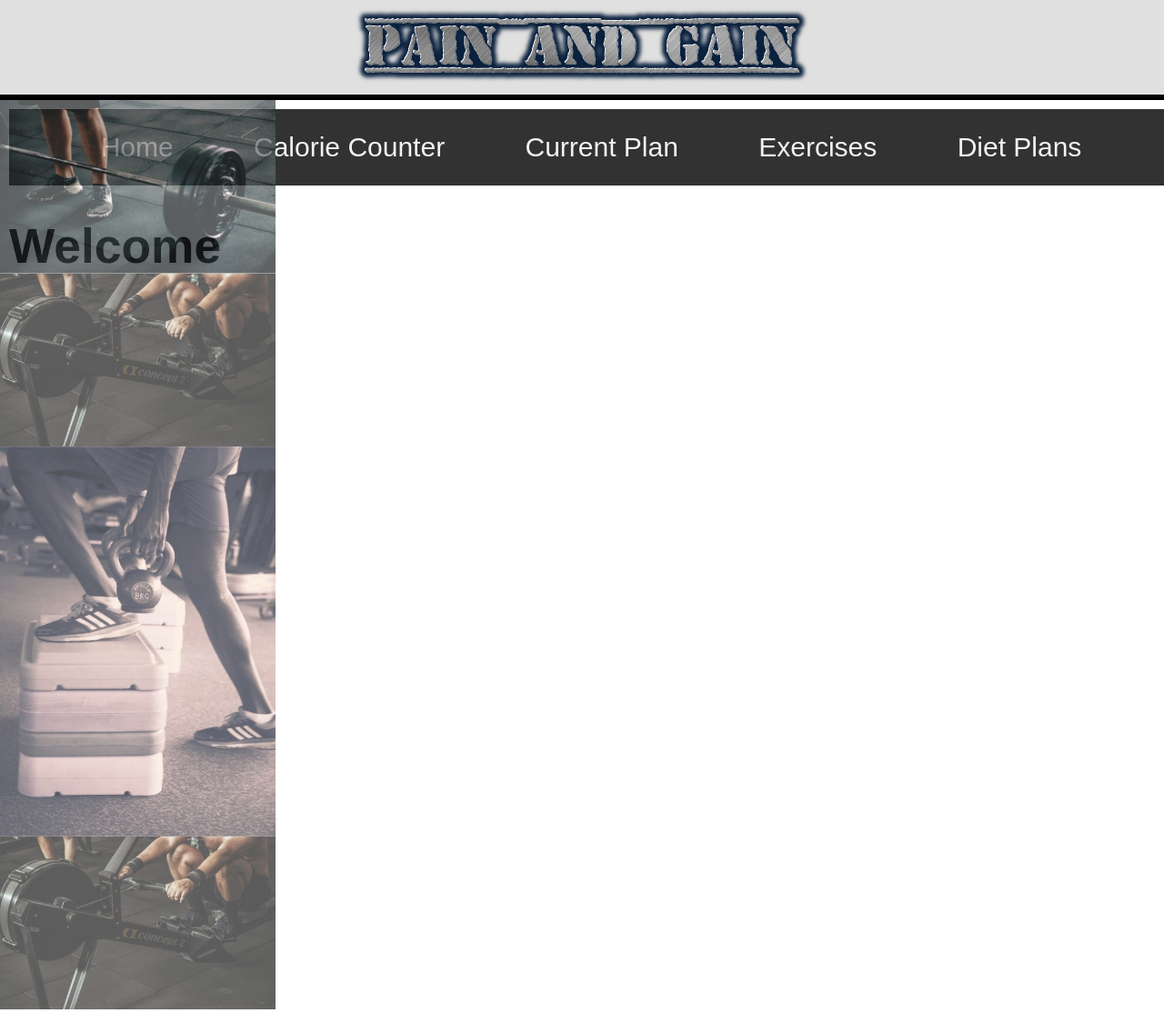
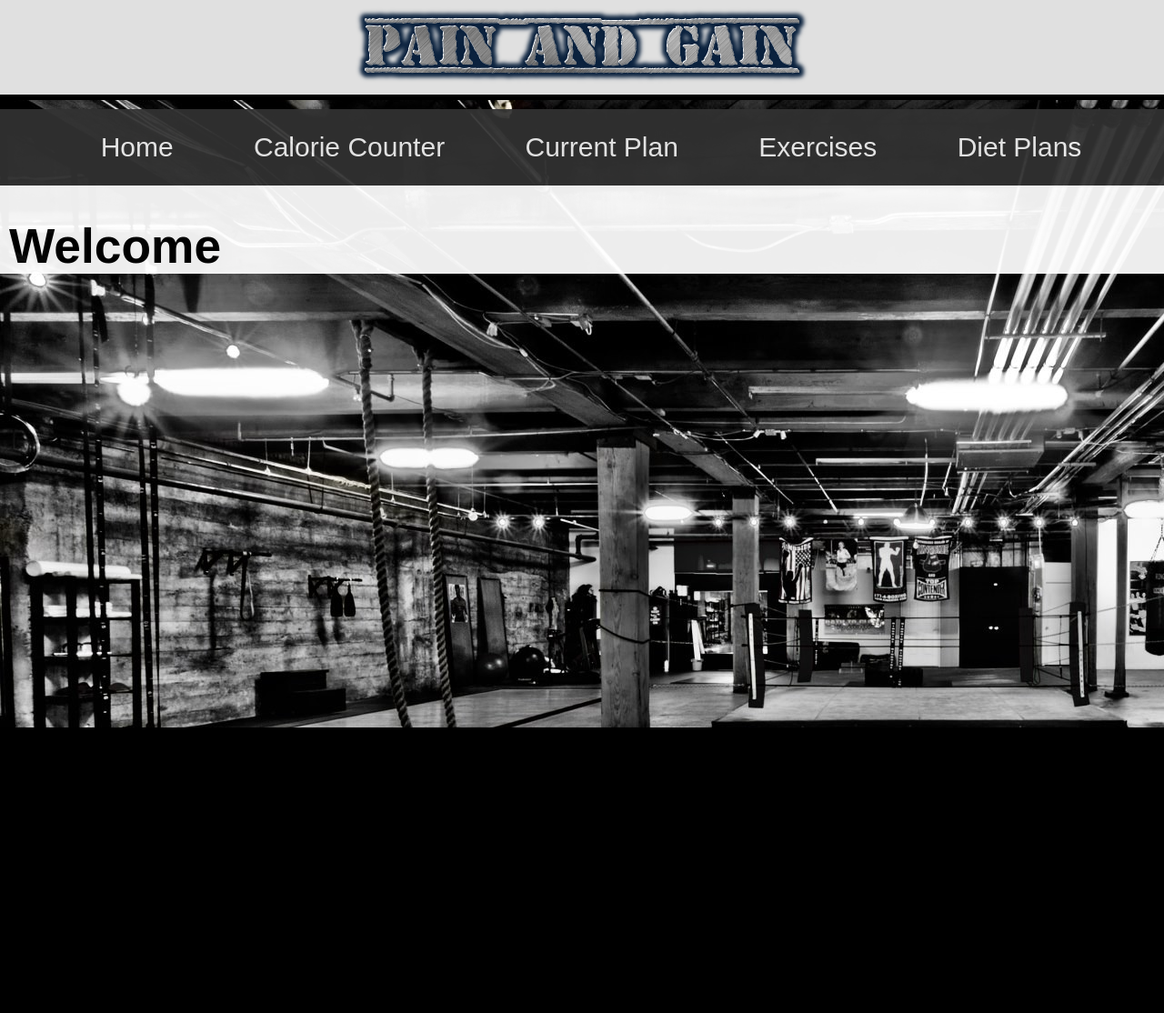
Before and after one commit to Yasseen-A/Pain-and-Gain, a PHP site: page / in a window 1280 px wide. Shown: the whole page at 91% size. After the commit the page ends 800 px from the top, so only its background shows below. Run offline with PHP 8.4, Linux system fonts and the light colour scheme.

Commit message:
background image changed

```diff
--- a/index.html
+++ b/index.html
@@ -13,8 +13,10 @@
   </div>
 
   <div class="combo1">
-    <img src="./photos/combo1.jpg" style="width:303px;height:1000px;">
+    <body background="./photos/background.png">
   </div>
+
+
 
 
   <div class="wrapper">
@@ -26,7 +28,7 @@
       <a href="#about">Diet Plans</a>
     </div>
 
-  <h1> Welcome </h1>
+    <h1> Welcome </h1>
 
 
   </div>
--- a/stylesheets/style.css
+++ b/stylesheets/style.css
@@ -1,6 +1,10 @@
 .wrapper {
   margin: 0 auto;
   width: 1300px;
+}
+.wrapper{
+  background-color: white;
+  opacity:0.93;
 }
 
 .Logo {
@@ -16,15 +20,20 @@ h1 {
 
 body {
   margin: 0;
+  height: 100%;
 }
 
 .combo1 {
-  position: absolute;
-  opacity: 0.7;
+  background-image: url("./../photos/background.png");
+  height: 100%;
+  background-position: center;
+  background-repeat: no-repeat;
+  background-size: cover;
+  opacity: 0.2;
 }
 
 .topnav {
-  margin: 10px;
+  margin-top: 10px;
   font-family: Arial, Helvetica, sans-serif;
 }
 
```
Also changed, not shown: photos/background.png (added).
